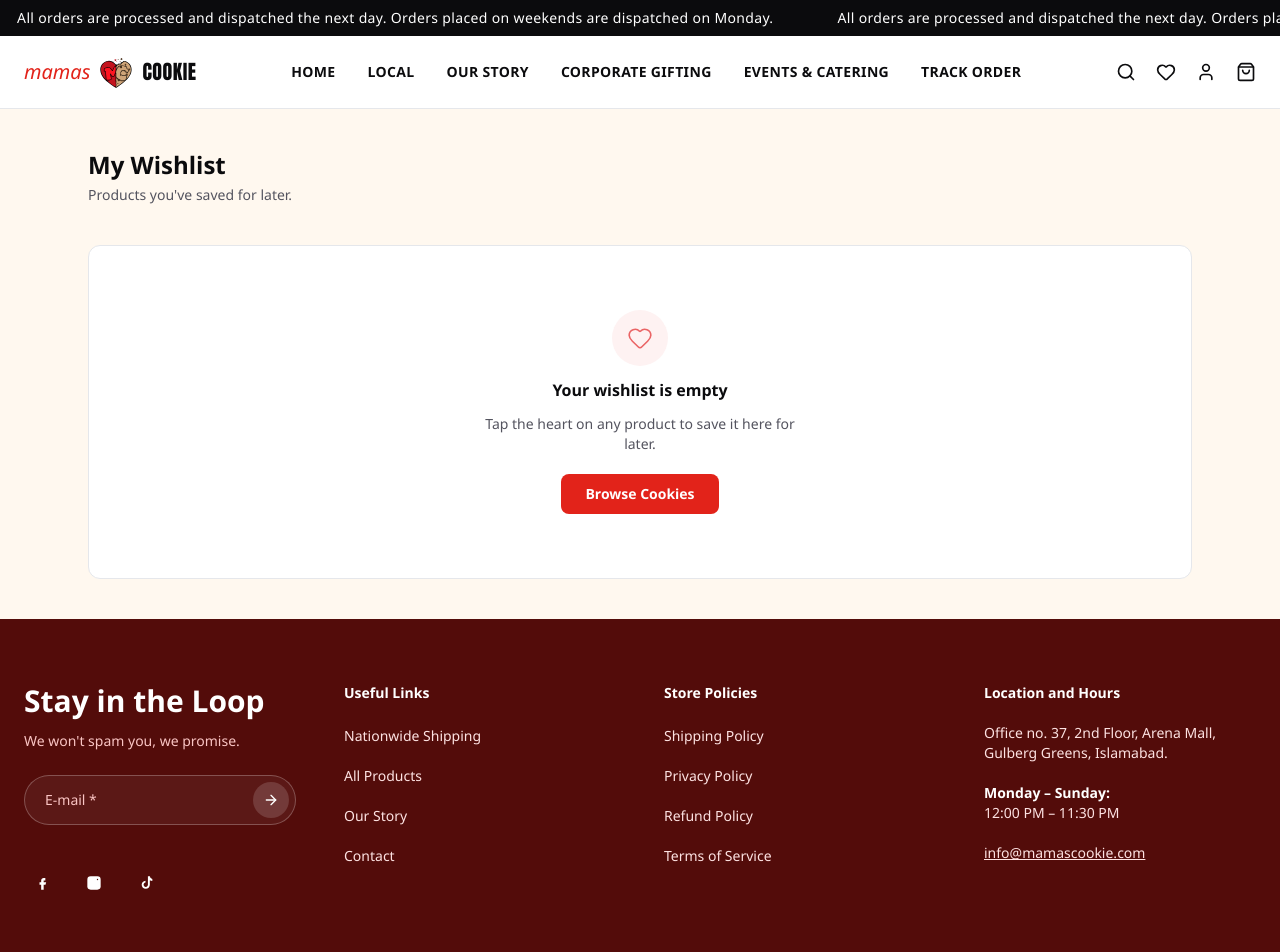
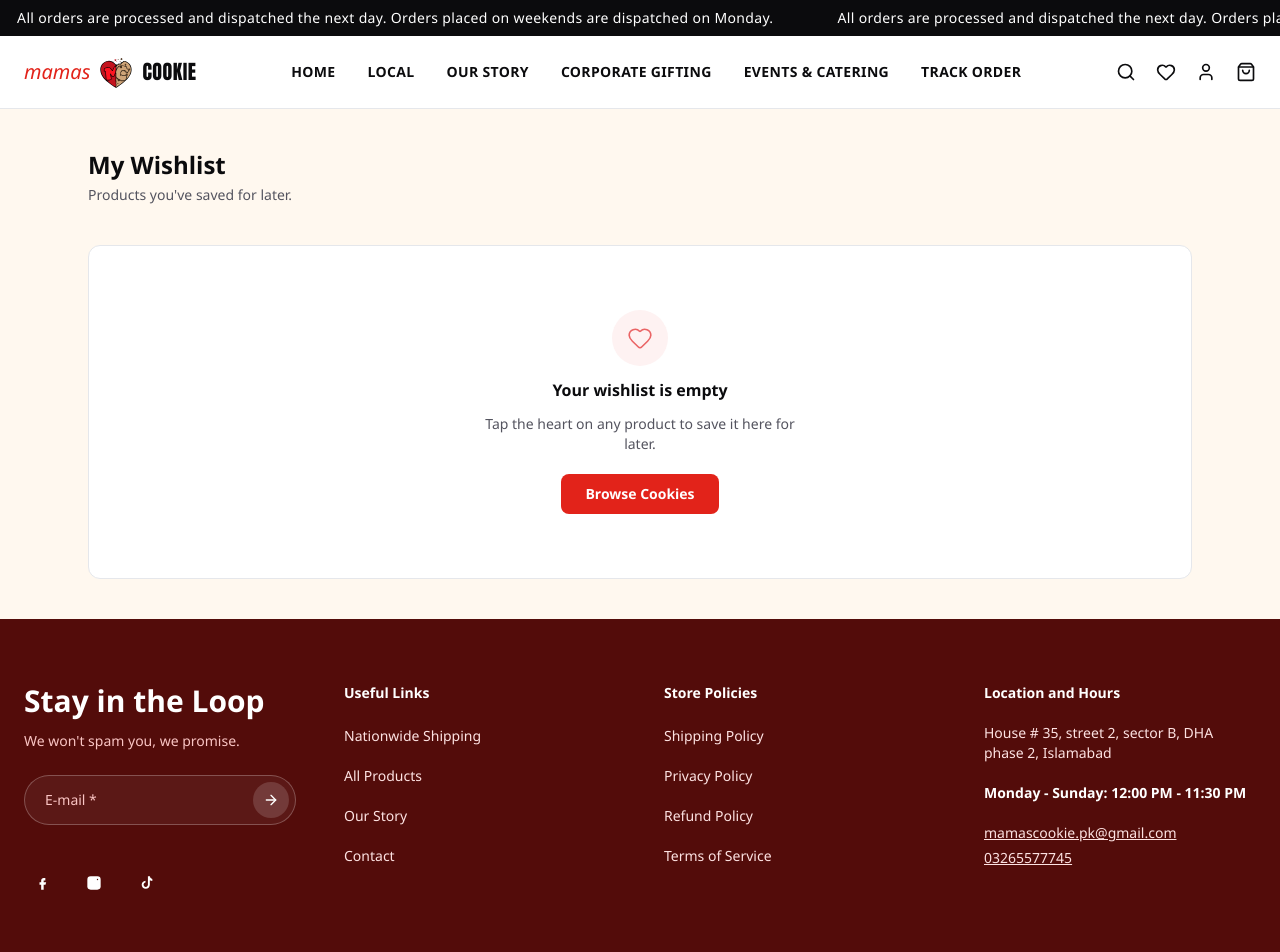
Before and after one commit to mamascookiepk-web/Mamas-Cookie-Frontend, a React (Vite) app: page /wishlist in a window 1280 px wide. Shown: the top 952 px of the page. Built offline with nearby package versions, Linux system fonts and the light colour scheme.

Commit message:
Added Conatct.js

```diff
--- a/src/components/common/location/DeliveryAddressStep.jsx
+++ b/src/components/common/location/DeliveryAddressStep.jsx
@@ -131,7 +131,7 @@ export default function DeliveryAddressStep({ onConfirm, initialAreaId }) {
           <option value="">Select your area</option>
           {areas.map((area) => (
             <option key={area.id} value={area.id}>
-              {area.name} &middot; {formatCurrency(area.deliveryFee)}
+              {area.name}
             </option>
           ))}
         </select>
--- a/src/components/common/location/LocationGateModal.jsx
+++ b/src/components/common/location/LocationGateModal.jsx
@@ -159,7 +159,7 @@ export default function LocationGateModal() {
                 <option value="">{loadingAreas ? 'Loading...' : 'Select your area'}</option>
                 {areas.map((area) => (
                   <option key={area.id} value={area.id}>
-                    {area.name} &middot; {formatCurrency(area.deliveryFee)}
+                    {area.name}
                   </option>
                 ))}
               </select>
--- a/src/components/common/location/LoginModal.jsx
+++ b/src/components/common/location/LoginModal.jsx
@@ -8,7 +8,7 @@ import LoginEmailStep from './LoginEmailStep';
 import LoginOtpStep from './LoginOtpStep';
 import LoginRegisterStep from './LoginRegisterStep';
 
-const initialRegisterForm = { name: '', email: '', gender: '', dob: '', phone: '' };
+const initialRegisterForm = { name: '', email: '', phone: '' };
 
 export default function LoginModal({ onClose }) {
   const dispatch = useDispatch();
@@ -48,7 +48,6 @@ export default function LoginModal({ onClose }) {
         email: registerForm.email,
         name: registerForm.name,
         phone: registerForm.phone,
-        gender: registerForm.gender,
       });
       setStep('otp');
     } catch (err) {
@@ -63,7 +62,6 @@ export default function LoginModal({ onClose }) {
       email,
       name: registerForm.name,
       phone: registerForm.phone,
-      gender: registerForm.gender,
     }).catch(() => {});
   };
 
--- a/src/components/common/location/LoginRegisterStep.jsx
+++ b/src/components/common/location/LoginRegisterStep.jsx
@@ -24,35 +24,6 @@ export default function LoginRegisterStep({ form, setForm, onSubmit, onBack, loa
             value={form.email}
             className="w-full rounded-lg border border-gray-200 bg-gray-50 px-4 py-3 text-sm text-ink-500"
           />
-        </div>
-
-        <div className="grid grid-cols-2 gap-4">
-          <div>
-            <label className="mb-1.5 block text-sm font-medium text-ink-900">
-              Gender <span className="text-ink-300">(Optional)</span>
-            </label>
-            <select
-              value={form.gender}
-              onChange={handleChange('gender')}
-              className="w-full rounded-lg border border-gray-200 px-4 py-3 text-sm text-ink-900 focus:border-primary-500 focus:outline-none"
-            >
-              <option value="">Select</option>
-              <option value="MALE">Male</option>
-              <option value="FEMALE">Female</option>
-              <option value="OTHER">Other</option>
-            </select>
-          </div>
-          <div>
-            <label className="mb-1.5 block text-sm font-medium text-ink-900">
-              Date Of Birth <span className="text-ink-300">(Optional)</span>
-            </label>
-            <input
-              type="date"
-              value={form.dob}
-              onChange={handleChange('dob')}
-              className="w-full rounded-lg border border-gray-200 px-4 py-3 text-sm text-ink-900 focus:border-primary-500 focus:outline-none"
-            />
-          </div>
         </div>
 
         <div>
--- a/src/components/layout/Footer.jsx
+++ b/src/components/layout/Footer.jsx
@@ -1,5 +1,6 @@
 import { useState } from 'react';
 import { ArrowRight } from 'lucide-react';
+import { CONTACT } from '@/constants/contact';
 
 const USEFUL_LINKS = [
   { to: '/local', label: 'Nationwide Shipping' },
@@ -18,14 +19,14 @@ const POLICY_LINKS = [
 const SOCIAL_LINKS = [
   {
     label: 'Facebook',
-    href: 'https://www.facebook.com/mamascookie',
+    href: CONTACT.facebook,
     path: (
       <path d="M14 9h2V6h-2c-1.657 0-3 1.343-3 3v2H9v3h2v6h3v-6h2.2l.8-3H14V9c0-.276.224-.5.5-.5H14V9z" />
     ),
   },
   {
     label: 'Instagram',
-    href: 'https://www.instagram.com/mamascookie',
+    href: CONTACT.instagram,
     path: (
       <>
         <rect x="4" y="4" width="16" height="16" rx="4" />
@@ -36,7 +37,7 @@ const SOCIAL_LINKS = [
   },
   {
     label: 'TikTok',
-    href: 'https://www.tiktok.com/@mamascookie',
+    href: CONTACT.tiktok,
     path: (
       <path d="M14.5 4h2.2c.2 1.6 1.3 2.9 2.9 3.3v2.3c-1.1 0-2.1-.3-3-.9v5.4c0 2.7-2.2 4.9-4.9 4.9S6.8 16.8 6.8 14.1c0-2.6 2-4.7 4.6-4.9v2.3c-1.3.2-2.3 1.3-2.3 2.6 0 1.5 1.2 2.6 2.6 2.6s2.6-1.2 2.6-2.6V4z" />
     ),
@@ -126,16 +127,19 @@ export default function Footer() {
 
           <div>
             <p className="text-sm font-bold text-white">Location and Hours</p>
-            <p className="mt-5 text-sm text-primary-100">
-              Office no. 37, 2nd Floor, Arena Mall, Gulberg Greens, Islamabad.
-            </p>
-            <p className="mt-5 text-sm font-bold text-white">Monday &ndash; Sunday:</p>
-            <p className="text-sm text-primary-100">12:00 PM &ndash; 11:30 PM</p>
+            <p className="mt-5 text-sm text-primary-100">{CONTACT.address}</p>
+            <p className="mt-5 text-sm font-bold text-white">{CONTACT.businessHours}</p>
             <a
-              href="mailto:info@mamascookie.com"
+              href={`mailto:${CONTACT.email}`}
               className="mt-5 inline-block text-sm text-primary-100 underline transition-colors hover:text-white"
             >
-              info@mamascookie.com
+              {CONTACT.email}
+            </a>
+            <a
+              href={`tel:${CONTACT.phone}`}
+              className="mt-1 block text-sm text-primary-100 underline transition-colors hover:text-white"
+            >
+              {CONTACT.phone}
             </a>
           </div>
         </div>
--- /dev/null
+++ b/src/constants/contact.js
@@ -0,0 +1,12 @@
+// Single source of truth for all business contact/social info.
+// Edit the values below and every page using CONTACT will update automatically.
+export const CONTACT = {
+  address: 'House # 35, street 2, sector B, DHA phase 2, Islamabad',
+  phone: '03265577745',
+  email: 'mamascookie.pk@gmail.com',
+  whatsapp: '03265577745',
+  businessHours: 'Monday - Sunday: 12:00 PM - 11:30 PM', // dummy — update with real hours
+  facebook: 'https://www.facebook.com/mamascookie.pk/',
+  instagram: 'https://www.instagram.com/mamascookie.pk?igsh=MTZ4c3Fxd20zNTJoaQ%3D%3D&utm_source=qr',
+  tiktok: 'https://www.tiktok.com/@mamascookies.pk?_r=1&_t=ZS-97yB12puN2v',
+};
--- a/src/pages/Gifting/InstagramFeed.jsx
+++ b/src/pages/Gifting/InstagramFeed.jsx
@@ -1,6 +1,6 @@
 import { Camera } from 'lucide-react';
+import { CONTACT } from '@/constants/contact';
 
-const INSTAGRAM_URL = 'https://www.instagram.com/mamascookie';
 const IMAGES = Array.from({ length: 12 }, (_, i) => `/images/instagram/img-${i + 1}.jpg`);
 
 export default function InstagramFeed() {
@@ -14,7 +14,7 @@ export default function InstagramFeed() {
         {IMAGES.map((src, index) => (
           <a
             key={src}
-            href={INSTAGRAM_URL}
+            href={CONTACT.instagram}
             target="_blank"
             rel="noopener noreferrer"
             className="group relative aspect-square overflow-hidden bg-gray-100"
```
